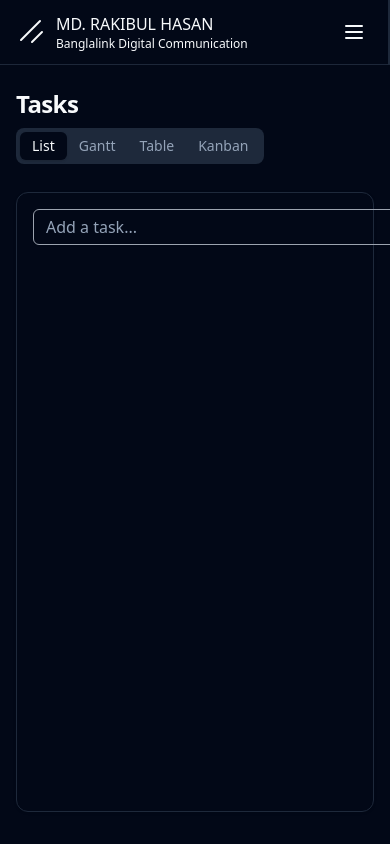
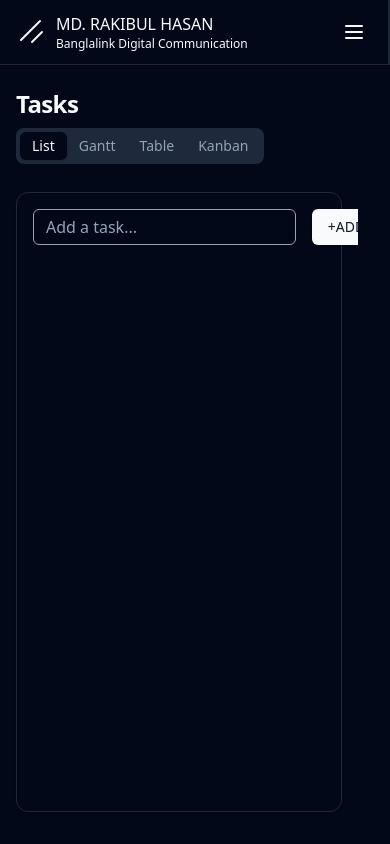
Before and after one commit to rhasanm/productivex, a React (Vite) app: page /tasks in a window 390 px wide. Built offline with nearby package versions, Linux system fonts and the light colour scheme.

Commit message:
responsiveness on task list

```diff
--- a/src/pages/tasks/components/form.tsx
+++ b/src/pages/tasks/components/form.tsx
@@ -38,10 +38,10 @@ const TaskForm: React.FC<TaskFormProps> = ({ handleNewTask }) => {
           control={form.control}
           name="task"
           render={({ field }) => (
-            <FormItem>
+            <FormItem className="min-w-90">
               <FormControl>
                 <Input
-                  className="border-gray-400 min-w-[955px]"
+                  className="border-gray-400"
                   placeholder="Add a task..."
                   {...field}
                 />
--- a/src/pages/tasks/components/list.tsx
+++ b/src/pages/tasks/components/list.tsx
@@ -12,11 +12,11 @@ interface TaskListProps {
 const TaskList: React.FC<TaskListProps> = ({ tasks, onTaskComplete }) => {
   return (
     <ul className="ml-6 space-y-4">
-      <ScrollArea className="h-[550px] w-[1025px]">
+      <ScrollArea className="h-[550px] min-w-80">
         {tasks.map((task) => (
           <li
             key={task.id}
-            className="max-w-[1028px] min-w-[1028px] flex items-center justify-between p-4 rounded shadow-sm"
+            className="flex items-center justify-between p-4 rounded shadow-sm"
           >
             <div>
               <h3 className="text-lg font-bold">{task.title}</h3>
--- a/src/pages/tasks/index.tsx
+++ b/src/pages/tasks/index.tsx
@@ -79,8 +79,8 @@ export default function Tasks() {
             </div>
           </TabsContent>
           <TabsContent value="list" className="space-y-4">
-            <div className="-mx-4 flex-1 overflow-auto px-4 py-1 lg:flex-row lg:space-x-12 lg:space-y-0">
-              <Card className="min-h-[600px]">
+            <div className="w-full -mx-4 flex-1 overflow-auto px-4 py-1 lg:flex-row lg:space-x-12 lg:space-y-0">
+              <Card className="min-h-[600px] w-full">
                 <TaskForm handleNewTask={handleNewTask} />
                 <TaskList onTaskComplete={handleTaskComplete} tasks={tasks} />
               </Card>
--- a/tailwind.config.js
+++ b/tailwind.config.js
@@ -71,6 +71,10 @@ module.exports = {
         "accordion-down": "accordion-down 0.2s ease-out",
         "accordion-up": "accordion-up 0.2s ease-out",
       },
+      minWidth: {
+        90: '90%',
+        85: '85%'
+      }
     },
   },
   plugins: [require("tailwindcss-animate")],
```
Also changed, not shown: 1 other file (tests, documents, lock files or other folders).
